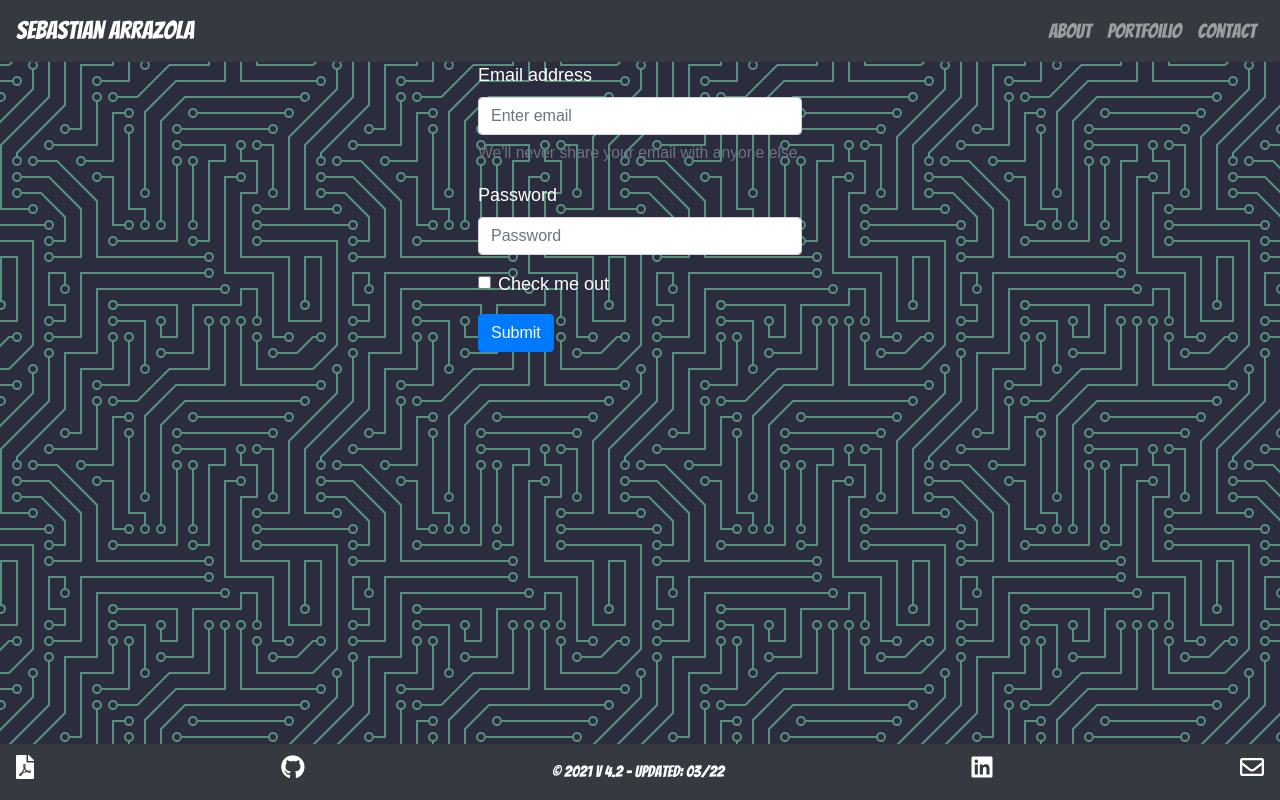
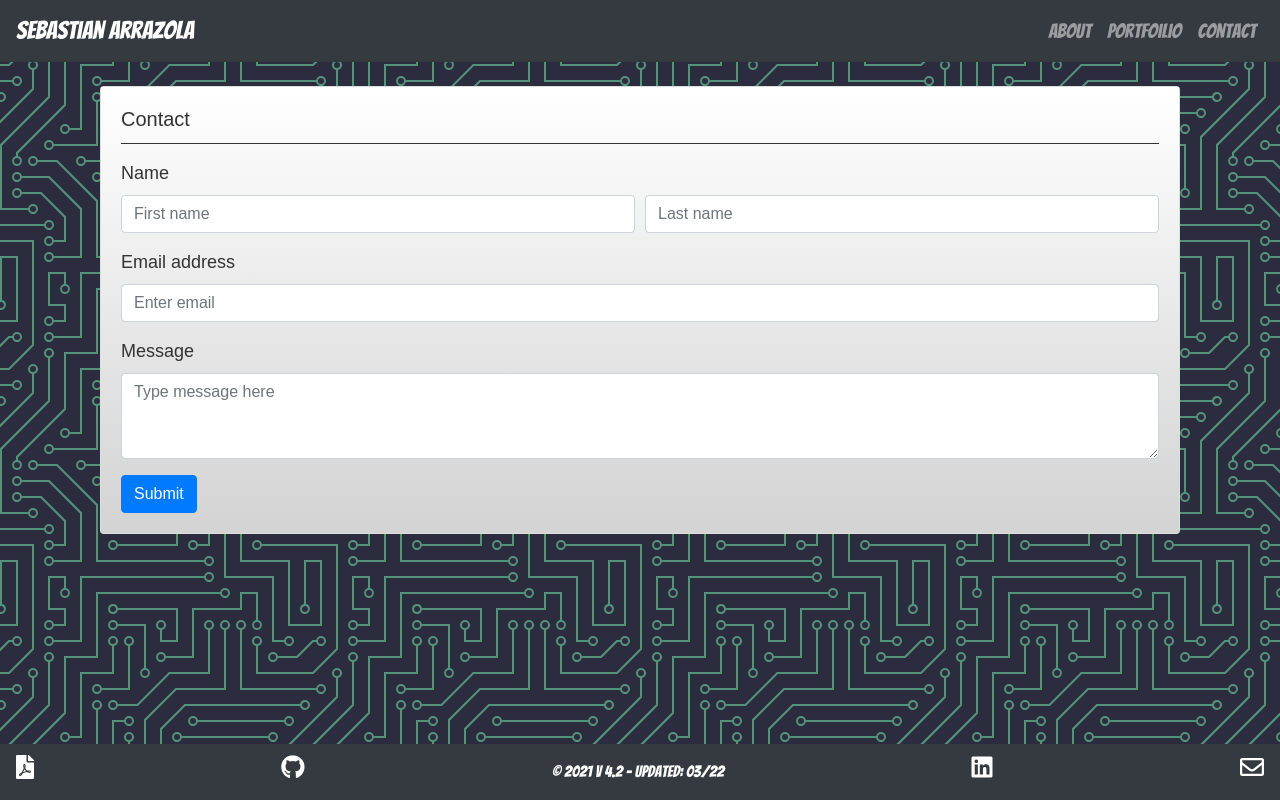
Before and after one commit to SeaBa55/react-portfolio, a React (Create React App) app: page /contact in a window 1280 px wide. Built offline with nearby package versions, Linux system fonts and the light colour scheme; a web font is replaced by a local one.

Commit message:
added and styled contact page

```diff
--- a/src/App.css
+++ b/src/App.css
@@ -22,7 +22,9 @@
   align-items: center;
   justify-content: center;
   font-size: calc(10px + 2vmin);
-  color: white;
+
+  /* Page content text color */
+  color: #333;
   min-height: 100%;
   min-width: 100%;
   padding: 0;
@@ -33,6 +35,14 @@
 
   /* Height at which footer collapses; 56px + 30px space between card and footer*/
   margin-bottom: 54.55px;
+}
+
+/* Content cards background gradient */
+#grad1 {
+  /* For browsers that do not support gradients */
+  background-color: lightgrey;
+  /* Standard syntax (must be last) */
+  background-image: linear-gradient(white, lightgrey);
 }
 
 /* google fonts "bangers" for nav bar elements */
--- a/src/components/footer/index.js
+++ b/src/components/footer/index.js
@@ -3,20 +3,20 @@ import './style.css';
 
 function Footer() {
     return (
-        <footer class="footer mt-auto bg-dark">
-            <div class="footer-container d-flex justify-content-between align-items-center">
+        <footer className="footer mt-auto bg-dark">
+            <div className="footer-container d-flex justify-content-between align-items-center">
                 {/* <!-- Button trigger modal --> */}
-                <div type="button" class="foot-link" data-toggle="modal" data-target="#resumeModalLong">
-                    <i class="fas fa-file-pdf fa-2x"></i>
+                <div type="button" className="foot-link" data-toggle="modal" data-target="#resumeModalLong">
+                    <i className="fas fa-file-pdf fa-2x"></i>
                 </div>
                 {/* <!-- Git Hub Profile Link --> */}
-                <a class="foot-link" href="https://github.com/SeaBa55"><i class="fab fa-github fa-2x"></i></a>
+                <a className="foot-link" href="https://github.com/SeaBa55"><i className="fab fa-github fa-2x"></i></a>
                 {/* <!-- Site version info --> */}
-                <span class="my-foot-text bangers-font-small">© 2021 v 4.2 - updated: 03/22</span>
+                <span className="my-foot-text bangers-font-small">© 2021 v 4.2 - updated: 03/22</span>
                 {/* <!-- LinkedIn Profile Link --> */}
-                <a class="foot-link" href="https://www.linkedin.com/in/sebastian-arrazola-b92571b8/"><i class="fab fa-linkedin fa-2x"></i></a>
+                <a className="foot-link" href="https://www.linkedin.com/in/sebastian-arrazola-b92571b8/"><i className="fab fa-linkedin fa-2x"></i></a>
                 {/* <!-- Email info popover --> */}
-                <div class="foot-link"  data-container="body" data-toggle="popover" data-placement="top"><i class="far fa-envelope fa-2x"></i></div>
+                <div className="foot-link"  data-container="body" data-toggle="popover" data-placement="top"><i className="far fa-envelope fa-2x"></i></div>
             </div>
         </footer>
     );
--- a/src/pages/contact/index.js
+++ b/src/pages/contact/index.js
@@ -1,38 +1,44 @@
 import React from "react";
-import Form from 'react-bootstrap/Form';
-import Button from 'react-bootstrap/Button';
+import { Button, Card, Col, Container, Form } from "react-bootstrap";
+import './style.css';
 
 function Contact() {
 
     return (
-
-        <>
-
-            <Form>
-                <Form.Group controlId="formBasicEmail">
-                    <Form.Label>Email address</Form.Label>
-                    <Form.Control type="email" placeholder="Enter email" />
-                    <Form.Text className="text-muted">
-                    We'll never share your email with anyone else.
-                    </Form.Text>
-                </Form.Group>
-
-                <Form.Group controlId="formBasicPassword">
-                    <Form.Label>Password</Form.Label>
-                    <Form.Control type="password" placeholder="Password" />
-                </Form.Group>
-                <Form.Group controlId="formBasicCheckbox">
-                    <Form.Check type="checkbox" label="Check me out" />
-                </Form.Group>
-                <Button variant="primary" type="submit">
-                    Submit
-                </Button>
-            </Form>
-
-        </>
-
+        <Container>
+            <Col md={12}>
+                <Card className="mt-4">
+                    <Card.Body id="grad1">
+                        <Card.Title className="card-text">Contact</Card.Title>
+                        {/* line divider between heading and image */}
+                        <div className="line"/>
+                        <Form>
+                            <Form.Group className="form-group-1">
+                                <Form.Label className="card-text">Name</Form.Label>
+                                <Form.Row>
+                                    <Col>
+                                        <Form.Control placeholder="First name"/>
+                                    </Col>
+                                    <Col>
+                                        <Form.Control placeholder="Last name"/>
+                                    </Col>
+                                </Form.Row>
+                            </Form.Group>
+                            <Form.Group>
+                                <Form.Label className="card-text">Email address</Form.Label>
+                                <Form.Control type="email" aria-describedby="emailHelp" placeholder="Enter email"/>
+                            </Form.Group>
+                            <Form.Group>
+                                <Form.Label className="card-text">Message</Form.Label>
+                                <Form.Control as="textarea" rows={3} placeholder="Type message here"></Form.Control>
+                            </Form.Group>
+                            <Button type="submit" className="btn btn-primary">Submit</Button>
+                        </Form>
+                    </Card.Body>
+                </Card>
+            </Col>
+        </Container>
     );
-
 }
 
 export default Contact;
--- /dev/null
+++ b/src/pages/contact/style.css
@@ -0,0 +1,7 @@
+.line {
+    border-top: 1px solid;
+}
+
+.form-group-1 {
+    margin-top: 16px;
+}
--- a/src/pages/portfolio/index.js
+++ b/src/pages/portfolio/index.js
@@ -1,10 +1,5 @@
 import React from "react";
 import * as ReactBootstrap from 'react-bootstrap';
-// import './style.css';
-// import Row from 'react-bootstrap/Row';
-// import Container from 'react-bootstrap/Container';
-// import Form from 'react-bootstrap/Form';
-// import Button from 'react-bootstrap/Button';
 
 function Portfolio() {
 
@@ -18,7 +13,6 @@ function Portfolio() {
                     We'll never share your email with anyone ELSE.
                     </ReactBootstrap.Form.Text>
                 </ReactBootstrap.Form.Group>
-
                 <ReactBootstrap.Form.Group controlId="formBasicPassword">
                     <ReactBootstrap.Form.Label>Password</ReactBootstrap.Form.Label>
                     <ReactBootstrap.Form.Control type="password" placeholder="Password" />
```
